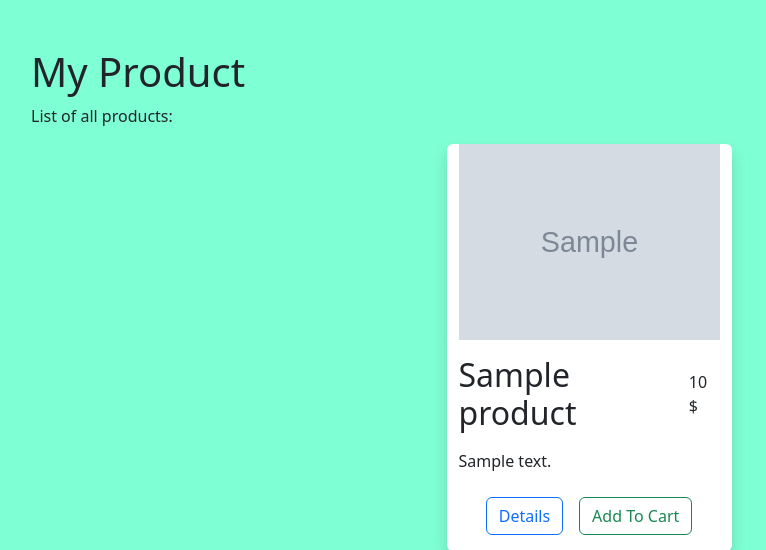
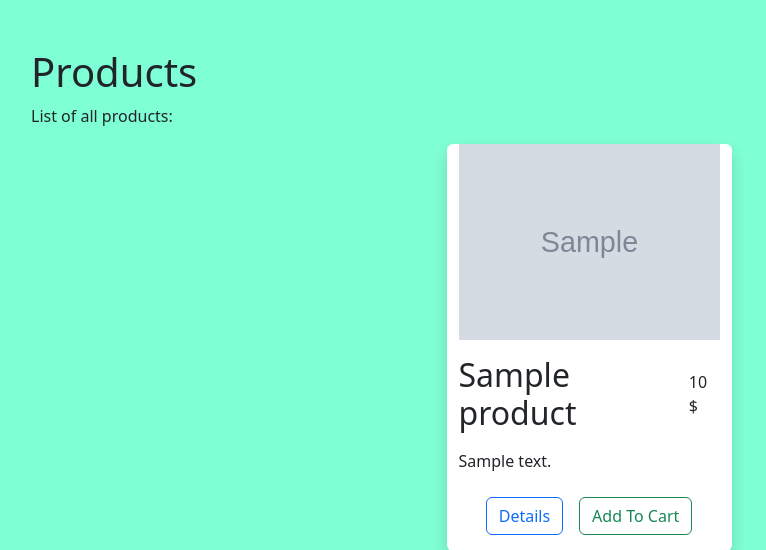
Before and after one commit to Manojlovic1998/NodeJS-Basics, a Node server app: template views/shop/product-list.pug in a window 1280 px wide. Shown: the part 56-606 px from the top of the page, without its empty margins (51-817 px from the left). Run offline with Node 20, Linux system fonts and the light colour scheme; the template is opened without the code that fills it: most values are stand-ins (such as "Sample title", 1, 10 or a date in 2020); grey boxes marked "Sample" are stand-in pictures; some libraries are stand-ins or nearby versions.

Commit message:
Update h1 text on products page

```diff
--- a/views/shop/product-list.pug
+++ b/views/shop/product-list.pug
@@ -4,7 +4,7 @@ block content
         .row
             if products.length > 0
                 .col-12
-                    h1 My Product
+                    h1 Products
                     p List of all products:
                 each product in products
                     .col-lg-3.col-md-4.col-12.mx-md-auto.bg-white.rounded.shadow.d-flex.flex-column
```
